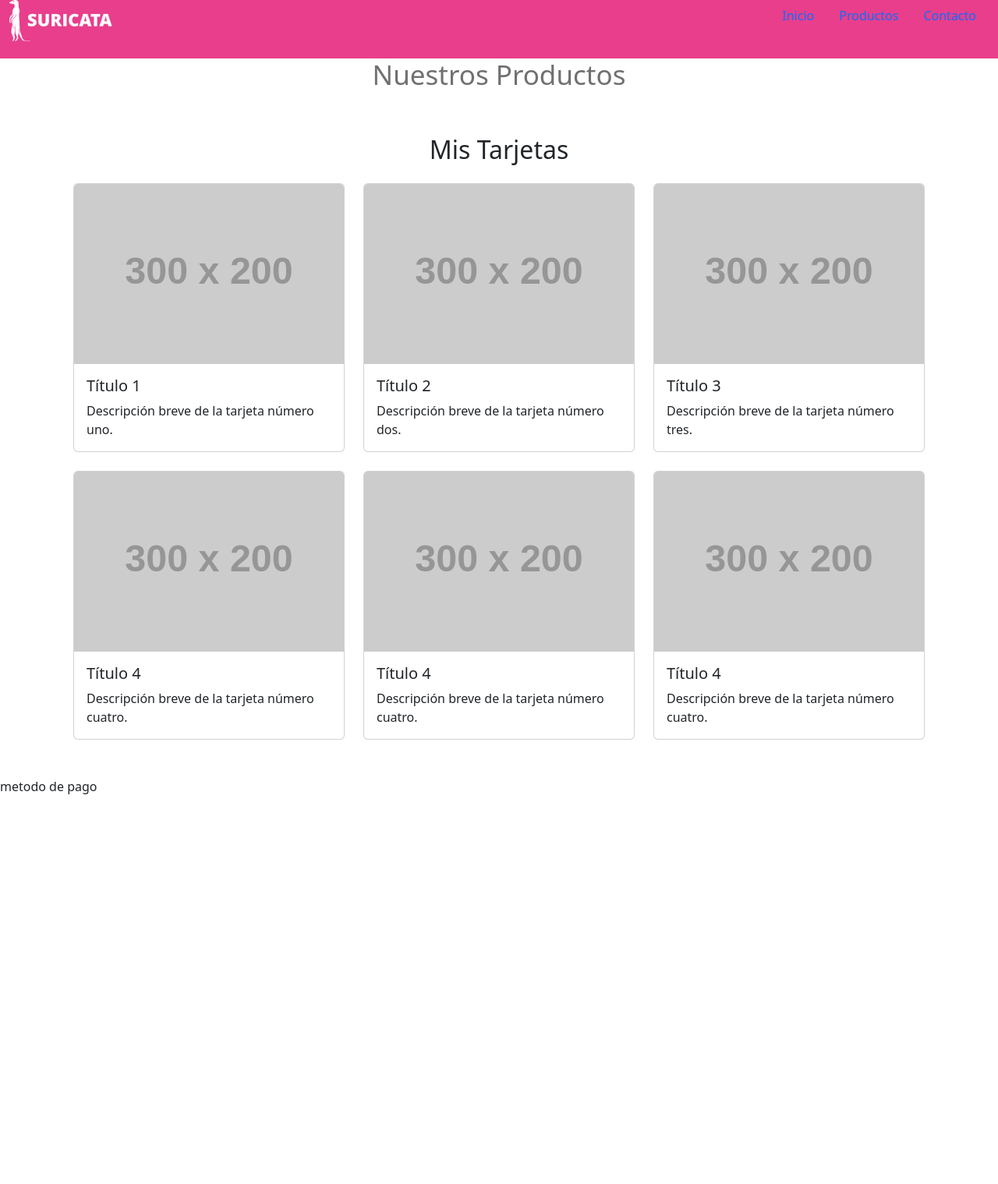
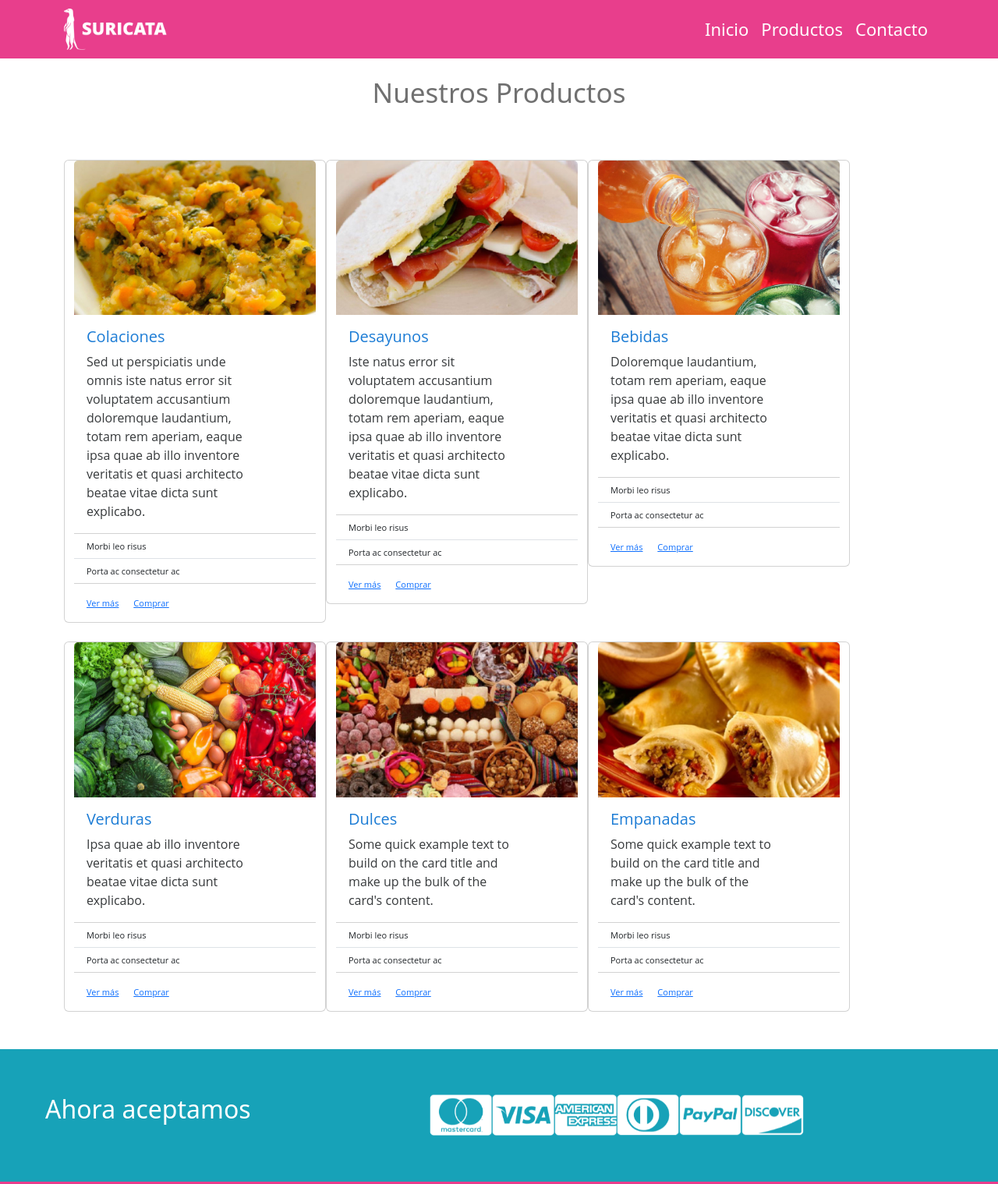
Before and after one commit to RavithAlKhemia/desafio_suricata, a plain HTML site: page index.html in a window 1280 px wide. Shown: the top 1519 px of the page at 78% size. Before the commit the page ends 1037 px from the top, so only its background shows below. Drawn offline with nearby package versions, Linux system fonts and the light colour scheme; placeholder pictures from the web are drawn by us.

Commit message:
detalles

```diff
--- a/assest/css/style.css
+++ b/assest/css/style.css
@@ -3,7 +3,73 @@
     height: 75px;
 }
 
-.productos {
+.nav-link {
+    font-size: 22px;
+}
+
+#productos {
     color: #707070;
     font-size: 35px;
 }
+
+.producto {
+    height: 82px;
+    padding: 23px;
+}
+
+.card-text {
+    width: 217px;
+    text-align: left;
+    font: normal normal normal 16px/24px Open Sans;
+    color: #373A3C;
+}
+
+.list-group {
+    text-align: left;
+    font: normal normal normal 11px/15px Open Sans;
+    letter-spacing: 0px;
+    color: #373A3C;
+}
+
+.card-body {
+    text-align: left;
+    font: normal normal normal 11px/17px Open Sans;
+    letter-spacing: 0px;
+    color: #1C7CD5;
+}
+
+.metodo-pago {
+    height: 170px;
+    background-color: #17A2B8;
+}
+
+.img-pago {
+    width: 80px;
+    height: 53px;
+}
+
+.pago-text {
+    color: white;
+}
+
+.pago {
+    padding: 58px;
+}
+
+.footer {
+    background-color: #E83E8C;
+    height: 130px;
+}
+
+.foot-img {
+    height: 100px;
+}
+
+.foot {
+    padding-top: 30px;
+}
+
+.regreso {
+    text-align: center;
+    background-color: #E83E8C;
+}
--- a/index.html
+++ b/index.html
@@ -13,102 +13,167 @@
 </head>
 <body>
 
-    <div class="container-fluid customcolor" id="Inicio">
-        <div class="rounded float-start">
-            <img src="assest/img/logo.png" class="img-fluid" height="53px" width="132">
-        </div>
-
-        <div>
-            <ul class="nav justify-content-end">
+    <nav class="navbar customcolor navbar-expand-lg">
+        <div class="container">
+          <a class="navbar-brand d-flex align-items-center" href="#">
+            <img src="assest/img/logo.png" alt="Suricata" width="132" height="53" class="d-inline-block align-text-top me-2">
+          </a>
+          <button class="navbar-toggler" type="button" data-bs-toggle="collapse" data-bs-target="#navbarNav">
+            <span class="navbar-toggler-icon"></span>
+          </button>
+          <div class="collapse navbar-collapse justify-content-end" id="navbarNav">
+            <ul class="navbar-nav">
               <li class="nav-item">
-                    <a class="nav-link active" aria-current="page" href="#inicio">Inicio</a>
+                <a class="nav-link fs- text-white" href="index.html">Inicio</a>
               </li>
               <li class="nav-item">
-                    <a class="nav-link active" aria-current="page" href="#">Productos</a>
+                <a class="nav-link text-white" href="#productos">Productos</a>
               </li>
               <li class="nav-item">
-                    <a class="nav-link active" aria-current="page" href="#">Contacto</a>
+                <a class="nav-link text-white" href="#">Contacto</a>
               </li>
             </ul>
           </div>
         </div>
-
+      </nav>
 
     <div class="container justify-content-center">
-        <div class="col-12 text-center">
-            <h1 class="productos">Nuestros Productos</h1>
+        <div class="col-12 producto text-center">
+            <h1 id="productos">Nuestros Productos</h1>
         </div>
 
         <div class="container py-5">
-            <h2 class="mb-4 text-center">Mis Tarjetas</h2>
             <div class="row gx-4 gy-4">
                 <!-- Card 1 -->
-                <div class="col-12 col-md-6 col-xl-4">
-                    <div class="card h-100">
-                        <img src="https://via.placeholder.com/300x200" class="card-img-top" alt="Imagen 1">
+                <div class="card h-100" style="width: 21rem;">
+                    <img src="assest/img/colaciones.jpg" class="card-img-top" alt="Imagen 1">
                     <div class="card-body">
-                            <h5 class="card-title">Título 1</h5>
-                            <p class="card-text">Descripción breve de la tarjeta número uno.</p>
+                      <h5 class="card-title">Colaciones</h5>
+                      <p class="card-text overflow-hidden">Sed ut perspiciatis unde omnis iste natus error sit voluptatem accusantium doloremque laudantium, totam rem aperiam, eaque ipsa quae ab illo inventore veritatis et quasi architecto beatae vitae dicta sunt explicabo.</p>
+                    </div>
+                    <ul class="list-group list-group-flush">
+                        <li class="list-group-item">Morbi leo risus</li>
+                        <li class="list-group-item">Porta ac consectetur ac</li>
+                    </ul>
+                    <div class="card-body">
+                        <a href="menu/1colaciones.html" class="card-link">Ver más</a>
+                        <a href="#" class="card-link">Comprar</a>
                     </div>
                   </div>
+
+                <!-- Card 2-->
+                <div class="card h-100" style="width: 21rem;">
+                    <img src="assest/img/desayunos.jpg" class="card-img-top" alt="Imagen 2">
+                    <div class="card-body">
+                      <h5 class="card-title">Desayunos</h5>
+                      <p class="card-text overflow-hidden">Iste natus error sit voluptatem accusantium doloremque laudantium, totam rem aperiam, eaque ipsa quae ab illo inventore veritatis et quasi architecto beatae vitae dicta sunt explicabo.</p>
                     </div>
-                <!-- Card 2 -->
-                <div class="col-12 col-md-6 col-xl-4">
-                    <div class="card h-100">
-                        <img src="https://via.placeholder.com/300x200" class="card-img-top" alt="Imagen 2">
+                    <ul class="list-group list-group-flush">
+                      <li class="list-group-item">Morbi leo risus</li>
+                      <li class="list-group-item">Porta ac consectetur ac</li>
+                    </ul>
                     <div class="card-body">
-                            <h5 class="card-title">Título 2</h5>
-                            <p class="card-text">Descripción breve de la tarjeta número dos.</p>
+                        <a href="menu/2desayunos.html" class="card-link">Ver más</a>
+                        <a href="#" class="card-link">Comprar</a>
                     </div>
                   </div>
+
+                <!-- Card 3 -->
+                <div class="card h-100" style="width: 21rem;">
+                    <img src="assest/img/bebidas.jpg" class="card-img-top" alt="Imagen 3">
+                    <div class="card-body">
+                      <h5 class="card-title">Bebidas</h5>
+                      <p class="card-text overflow-hidden">Doloremque laudantium, totam rem aperiam, eaque ipsa quae ab illo inventore veritatis et quasi architecto beatae vitae dicta sunt explicabo.</p>
                     </div>
-                <!-- Card 3 -->
-                <div class="col-12 col-md-6 col-xl-4">
-                    <div class="card h-100">
-                        <img src="https://via.placeholder.com/300x200" class="card-img-top" alt="Imagen 3">
+                    <ul class="list-group list-group-flush">
+                        <li class="list-group-item">Morbi leo risus</li>
+                        <li class="list-group-item">Porta ac consectetur ac</li>
+                    </ul>
                     <div class="card-body">
-                            <h5 class="card-title">Título 3</h5>
-                            <p class="card-text">Descripción breve de la tarjeta número tres.</p>
+                        <a href="menu/3bebidas.html" class="card-link">Ver más</a>
+                        <a href="#" class="card-link">Comprar</a>
                     </div>
                   </div>
+
+                <!-- Card 4 -->
+                <div class="card h-100" style="width: 21rem;">
+                    <img src="assest/img/verduras.jpg" class="card-img-top" alt="Imagen 4">
+                    <div class="card-body">
+                      <h5 class="card-title">Verduras</h5>
+                      <p class="card-text overflow-hidden">Ipsa quae ab illo inventore veritatis et quasi architecto beatae vitae dicta sunt explicabo.</p>
                     </div>
-                <!-- Card 4 -->
-                <div class="col-12 col-md-6 col-xl-4">
-                    <div class="card h-100">
-                        <img src="https://via.placeholder.com/300x200" class="card-img-top" alt="Imagen 4">
+                    <ul class="list-group list-group-flush">
+                        <li class="list-group-item">Morbi leo risus</li>
+                        <li class="list-group-item">Porta ac consectetur ac</li>
+                    </ul>
                     <div class="card-body">
-                            <h5 class="card-title">Título 4</h5>
-                            <p class="card-text">Descripción breve de la tarjeta número cuatro.</p>
+                        <a href="menu/4verduras.html" class="card-link">Ver más</a>
+                        <a href="#" class="card-link">Comprar</a>
                     </div>
                   </div>
+
+                <!-- Card 5 -->
+                <div class="card h-100" style="width: 21rem;">
+                    <img src="assest/img/dulces.jpg" class="card-img-top" alt="Imagen 5">
+                    <div class="card-body">
+                      <h5 class="card-title">Dulces</h5>
+                      <p class="card-text overflow-hidden">Some quick example text to build on the card title and make up the bulk of the card's content.</p>
                     </div>
-                <!-- Card 5 -->
-                <div class="col-12 col-md-6 col-xl-4">
-                    <div class="card h-100">
-                        <img src="https://via.placeholder.com/300x200" class="card-img-top" alt="Imagen 4">
+                    <ul class="list-group list-group-flush">
+                        <li class="list-group-item">Morbi leo risus</li>
+                        <li class="list-group-item">Porta ac consectetur ac</li>
+                    </ul>
                     <div class="card-body">
-                            <h5 class="card-title">Título 4</h5>
-                            <p class="card-text">Descripción breve de la tarjeta número cuatro.</p>
+                        <a href="menu/5dulces.html" class="card-link">Ver más</a>
+                        <a href="#" class="card-link">Comprar</a>
                     </div>
                   </div>
+
+                <!-- Card 6 -->
+                <div class="card h-100" style="width: 21rem;">
+                    <img src="assest/img/empanadas.jpg" class="card-img-top" alt="Imagen 6">
+                    <div class="card-body">
+                      <h5 class="card-title">Empanadas</h5>
+                      <p class="card-text overflow-hidden">Some quick example text to build on the card title and make up the bulk of the card's content.</p>
                     </div>
-                <!-- Card 6 -->
-                <div class="col-12 col-md-6 col-xl-4">
-                    <div class="card h-100">
-                        <img src="https://via.placeholder.com/300x200" class="card-img-top" alt="Imagen 4">
+                    <ul class="list-group list-group-flush">
+                        <li class="list-group-item">Morbi leo risus</li>
+                        <li class="list-group-item">Porta ac consectetur ac</li>
+                    </ul>
                     <div class="card-body">
-                            <h5 class="card-title">Título 4</h5>
-                            <p class="card-text">Descripción breve de la tarjeta número cuatro.</p>
+                      <a href="menu/6empanadas.html" class="card-link">Ver más</a>
+                      <a href="#" class="card-link">Comprar</a>
                     </div>
                   </div>
-                </div>
+
             </div>
         </div>
 
     </div>
 
-    <section><p>metodo de pago</p></section>
+    <div class="metodo-pago d-none d-lg-block">
+        <div class="container row">
+            <div class="pago col-5 d-flex text-center">
+                <h2 class="pago-text">Ahora aceptamos</h2>
+            </div>
 
-    <footer></footer>
+            <div class="pago col-7 d-flex justify-content-center">
+                <img src="assest/img/mastercard.png" class="img-pago">
+                <img src="assest/img/visa.png" class="img-pago">
+                <img src="assest/img/americanexpress.png" class="img-pago">
+                <img src="assest/img/dinnerclub.png" class="img-pago">
+                <img src="assest/img/paypal.png" class="img-pago">
+                <img src="assest/img/discover.png" class="img-pago">
+            </div>
+        </div>
+
+    </div>
+
+    <footer class="footer">
+        <div class="text-center foot">
+            <img src="assest/img/logo-footer.png" class="rounded foot-img">
+          </div>
+
+    </footer>
 </body>
 </html>
```
Also changed, not shown: menu/1colaciones.html (added, +71 -0 lines), menu/2desayunos.html (added, +71 -0 lines), menu/3bebidas.html (added, +71 -0 lines), menu/4verduras.html (added, +71 -0 lines), menu/5dulces.html (added, +70 -0 lines), menu/6empanadas.html (added, +70 -0 lines), menu/7contactos.html (added, +76 -0 lines), assest/img/americanexpress.png (added), assest/img/dinnerclub.png (added), assest/img/discover.png (added), assest/img/mastercard.png (added), assest/img/paypal.png (added), assest/img/visa.png (added), menu/8compra.html (added). Lines whose indentation alone changed are shown as unchanged.
